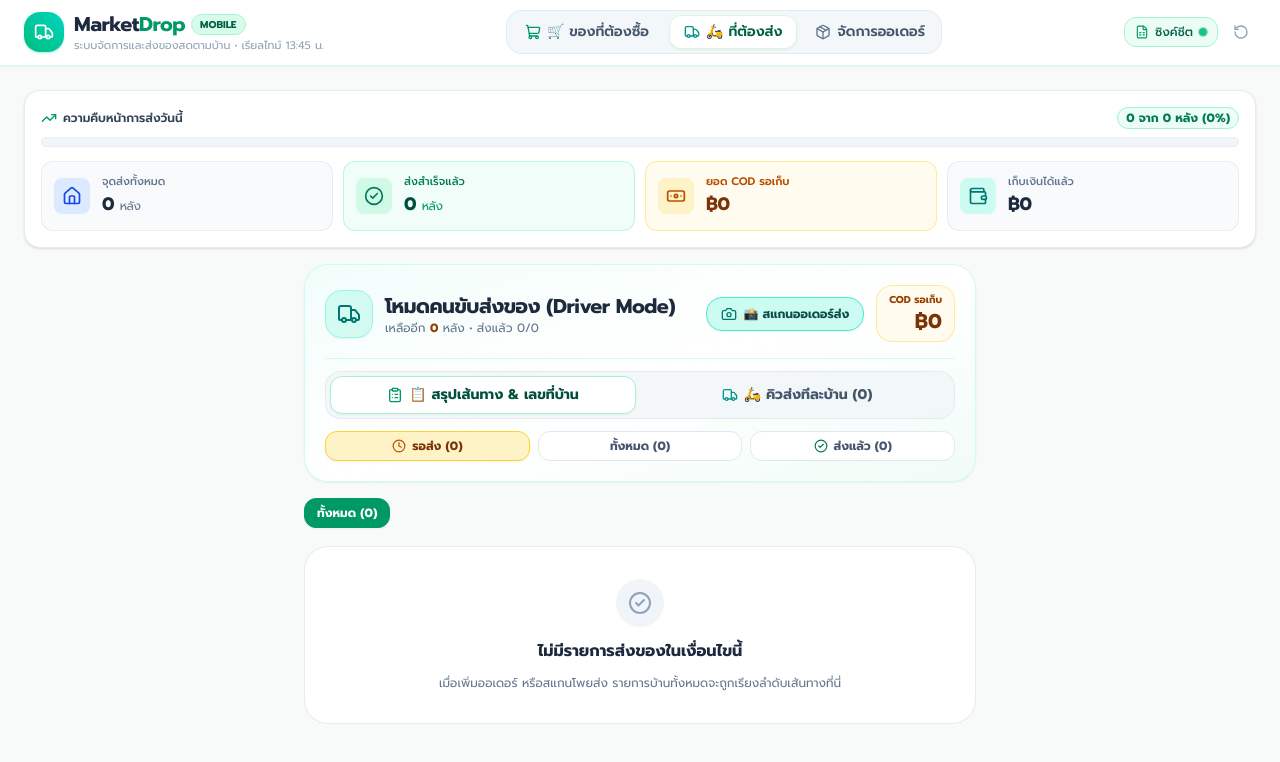
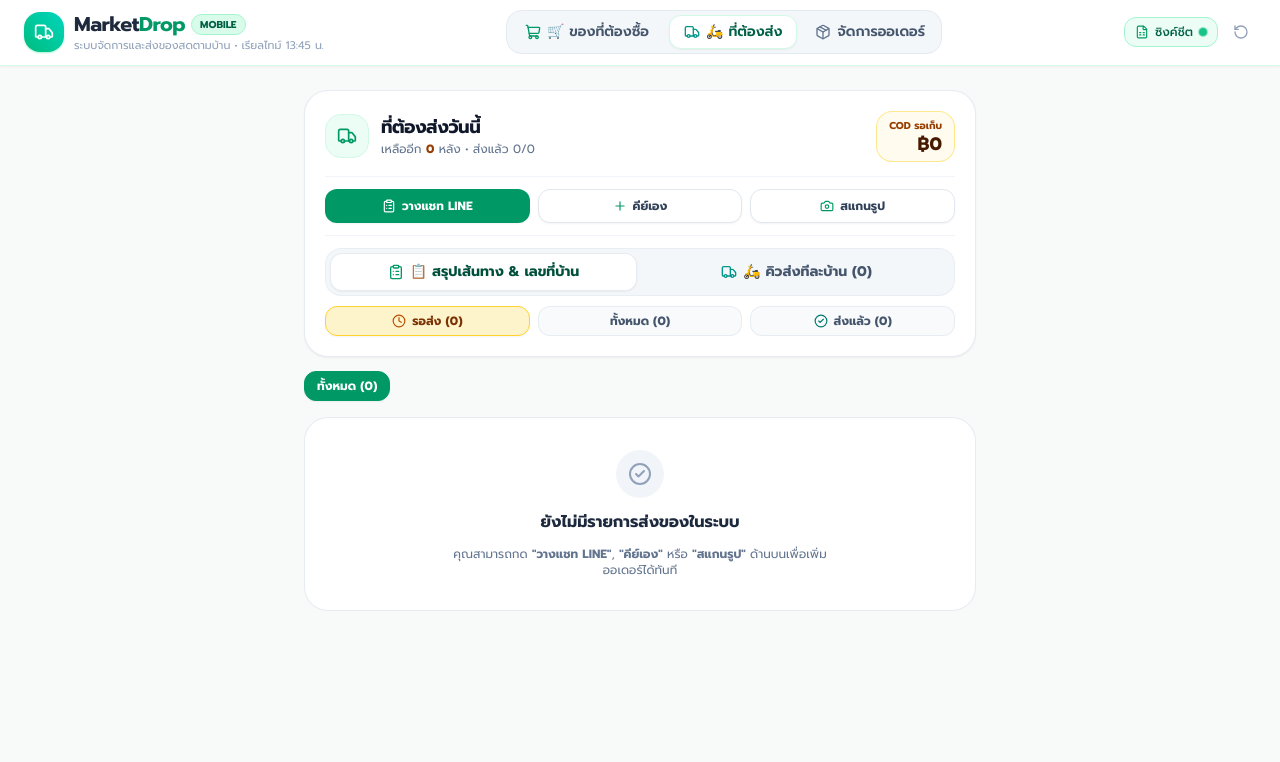
Before and after one commit to kondee-rgb/MarketDrop, a Next.js app: page / in a window 1280 px wide. Both pictures are taken after a click on the button "🛵 ที่ต้องส่ง". Shown: the top 762 px of the page. Built offline with nearby package versions, Linux system fonts and the light colour scheme.

Commit message:
feat: move RouteSummary exclusively to admin tab, add LINE paste & manual order buttons directly to delivery tab, and polish UI colors

```diff
--- a/src/app/page.tsx
+++ b/src/app/page.tsx
@@ -9,6 +9,8 @@ import { ShoppingView } from '@/components/ShoppingMode/ShoppingView';
 import { PhotoToOrderModal } from '@/components/PhotoUpload/PhotoToOrderModal';
 import { MobileBottomNav } from '@/components/MobileBottomNav';
 import { SheetsSyncModal } from '@/components/GoogleSheets/SheetsSyncModal';
+import { LinePasteModal } from '@/components/OrderManager/LinePasteModal';
+import { ManualOrderModal } from '@/components/OrderManager/ManualOrderModal';
 import {
   GoogleSheetsConfig,
   MainTabType,
@@ -48,8 +50,13 @@ export default function MarketDropApp() {
   const [sortDirection, setSortDirection] = useState<SortDirection>('ASC');
   const [sheetsConfig, setSheetsConfig] = useState<GoogleSheetsConfig>(loadSheetsConfig());
   const [syncStatus, setSyncStatus] = useState<'synced' | 'syncing' | 'offline'>('synced');
+
+  // Modals
   const [isSheetsModalOpen, setIsSheetsModalOpen] = useState(false);
   const [isPhotoModalOpen, setIsPhotoModalOpen] = useState(false);
+  const [isPasteModalOpen, setIsPasteModalOpen] = useState(false);
+  const [isManualModalOpen, setIsManualModalOpen] = useState(false);
+
   const [syncResultMsg, setSyncResultMsg] = useState<string | null>(null);
   const [isSyncing, setIsSyncing] = useState(false);
   const [isMounted, setIsMounted] = useState(false);
@@ -269,6 +276,35 @@ export default function MarketDropApp() {
     }
   };
 
+  // Add orders from Line Paste Modal
+  const handleAddOrdersFromPaste = (newOrders: Order[]) => {
+    setOrders(prev => {
+      const combined = [...prev, ...newOrders];
+      return sortOrders(combined, sortMode, sortDirection);
+    });
+    if (sheetsConfig.autoSync) {
+      performSync([...orders, ...newOrders], true);
+    }
+  };
+
+  // Save order from Manual Order Modal
+  const handleSaveOrderManual = (orderToSave: Order) => {
+    setOrders(prev => {
+      const idx = prev.findIndex(o => o.id === orderToSave.id);
+      let updated: Order[];
+      if (idx >= 0) {
+        updated = [...prev];
+        updated[idx] = orderToSave;
+      } else {
+        updated = [...prev, orderToSave];
+      }
+      return sortOrders(updated, sortMode, sortDirection);
+    });
+    if (sheetsConfig.autoSync) {
+      performSync([...orders, orderToSave], true);
+    }
+  };
+
   // Add shopping item from Photo Upload Modal
   const handleAddShoppingItemFromPhoto = (item: ShoppingItem) => {
     setManualShoppingItems(prev => [...prev, item]);
@@ -348,8 +384,8 @@ export default function MarketDropApp() {
 
       {/* Main Body */}
       <main className="flex-1 max-w-7xl w-full mx-auto p-3 sm:p-5 lg:p-6">
-        {/* Route Summary Bar (visible on Delivery and Admin tabs) */}
-        {activeTab !== 'shopping' && <RouteSummary orders={orders} />}
+        {/* Route Summary Bar: แสดงเฉพาะในแท็บจัดการ (Admin) เท่านั้น ตามที่ผู้ใช้ระบุ */}
+        {activeTab === 'admin' && <RouteSummary orders={orders} />}
 
         {/* TAB 1: ของที่ต้องซื้อ (Market Shopping List) */}
         {activeTab === 'shopping' && (
@@ -374,6 +410,8 @@ export default function MarketDropApp() {
             onConfirmDelivery={handleConfirmDelivery}
             onRevertDelivery={handleRevertDelivery}
             onOpenPhotoModal={() => setIsPhotoModalOpen(true)}
+            onOpenPasteModal={() => setIsPasteModalOpen(true)}
+            onOpenManualModal={() => setIsManualModalOpen(true)}
           />
         )}
 
@@ -403,6 +441,22 @@ export default function MarketDropApp() {
         />
       </div>
 
+      {/* LINE Paste Modal */}
+      <LinePasteModal
+        isOpen={isPasteModalOpen}
+        onClose={() => setIsPasteModalOpen(false)}
+        onAddOrders={handleAddOrdersFromPaste}
+        existingOrdersCount={orders.length}
+      />
+
+      {/* Manual Order Modal */}
+      <ManualOrderModal
+        isOpen={isManualModalOpen}
+        onClose={() => setIsManualModalOpen(false)}
+        onSaveOrder={handleSaveOrderManual}
+        existingOrdersCount={orders.length}
+      />
+
       {/* Photo to Order Modal */}
       <PhotoToOrderModal
         isOpen={isPhotoModalOpen}
--- a/src/components/DriverMode/DriverView.tsx
+++ b/src/components/DriverMode/DriverView.tsx
@@ -16,7 +16,9 @@ import {
   Home,
   ShieldCheck,
   ChevronRight,
-  Package
+  Package,
+  Plus,
+  FileText
 } from 'lucide-react';
 import { Order, PaymentMethod } from '@/types/order';
 import { DriverStopCard } from './DriverStopCard';
@@ -35,6 +37,8 @@ interface DriverViewProps {
   ) => void;
   onRevertDelivery: (orderId: string) => void;
   onOpenPhotoModal?: () => void;
+  onOpenPasteModal?: () => void;
+  onOpenManualModal?: () => void;
 }
 
 export function DriverView({
@@ -42,7 +46,9 @@ export function DriverView({
   onToggleItemCheck,
   onConfirmDelivery,
   onRevertDelivery,
-  onOpenPhotoModal
+  onOpenPhotoModal,
+  onOpenPasteModal,
+  onOpenManualModal
 }: DriverViewProps) {
   // Sub-tab: 'manifest' (สรุปเส้นทาง & เลขที่บ้าน) vs 'cards' (คิวส่งทีละบ้าน)
   const [subTab, setSubTab] = useState<'manifest' | 'cards'>('manifest');
@@ -78,8 +84,6 @@ export function DriverView({
     .filter(o => o.paymentStatus === 'COD')
     .reduce((sum, o) => sum + (o.totalAmount || 0), 0);
 
-  const totalCollected = deliveredOrders.reduce((sum, o) => sum + (o.collectedAmount || 0), 0);
-
   // Jump from Manifest to Cards view
   const handleJumpToCard = (orderId: string) => {
     setTargetCardId(orderId);
@@ -106,54 +110,81 @@ export function DriverView({
   };
 
   return (
-    <div className="space-y-4 max-w-2xl mx-auto pb-12">
-      {/* Driver Quick Status Dashboard */}
-      <div className="bg-gradient-to-br from-teal-50/90 via-white to-emerald-50/60 text-slate-800 rounded-3xl p-4 sm:p-5 shadow-xs border border-teal-100/90">
-        <div className="flex flex-wrap items-center justify-between gap-3">
+    <div className="space-y-3.5 max-w-2xl mx-auto pb-12">
+      {/* Driver Quick Status & Quick Input Header - Clean Modern Styling */}
+      <div className="bg-white text-slate-800 rounded-3xl p-4 sm:p-5 shadow-xs border border-slate-200/80">
+        <div className="flex items-center justify-between gap-3">
           <div className="flex items-center gap-3">
-            <div className="w-12 h-12 rounded-2xl bg-teal-100/80 text-teal-700 flex items-center justify-center border border-teal-200 shadow-xs">
-              <Truck className="w-6 h-6" />
+            <div className="w-11 h-11 rounded-2xl bg-emerald-50 text-emerald-700 flex items-center justify-center border border-emerald-100 flex-shrink-0">
+              <Truck className="w-5 h-5 text-emerald-600" />
             </div>
             <div>
-              <h2 className="text-lg sm:text-xl font-bold font-display tracking-tight text-slate-800">
-                โหมดคนขับส่งของ (Driver Mode)
+              <h2 className="text-base sm:text-lg font-bold font-display tracking-tight text-slate-900 leading-tight">
+                ที่ต้องส่งวันนี้
               </h2>
-              <p className="text-xs text-slate-500">
+              <p className="text-xs text-slate-500 mt-0.5">
                 เหลืออีก <strong className="text-amber-800 font-bold">{pendingOrders.length}</strong> หลัง • ส่งแล้ว {deliveredOrders.length}/{orders.length}
               </p>
             </div>
           </div>
 
-          <div className="flex items-center gap-2 sm:gap-3">
+          {/* COD Pending Box */}
+          <div className="text-right bg-amber-50/80 border border-amber-200/90 px-3 py-1.5 rounded-2xl">
+            <p className="text-[10px] text-amber-800 uppercase font-bold">COD รอเก็บ</p>
+            <p className="text-base sm:text-lg font-black text-amber-950 font-display leading-tight">
+              ฿{totalCodPending.toLocaleString()}
+            </p>
+          </div>
+        </div>
+
+        {/* Quick Actions: Direct Input on Delivery Tab (LINE Paste, Manual Key, Photo Scan) */}
+        <div className="grid grid-cols-3 gap-2 mt-3.5 pt-3 border-t border-slate-100">
+          {onOpenPasteModal && (
+            <button
+              type="button"
+              onClick={onOpenPasteModal}
+              className="flex items-center justify-center gap-1.5 py-2 px-2.5 bg-emerald-600 hover:bg-emerald-700 text-white rounded-xl font-bold text-xs shadow-xs active:scale-95 transition-all"
+              title="ก็อปข้อความจาก LINE มาวางสกัดออเดอร์ทันที"
+            >
+              <ClipboardList className="w-3.5 h-3.5" />
+              <span>วางแชท LINE</span>
+            </button>
+          )}
+
+          {onOpenManualModal && (
+            <button
+              type="button"
+              onClick={onOpenManualModal}
+              className="flex items-center justify-center gap-1.5 py-2 px-2.5 bg-white hover:bg-slate-50 text-slate-700 border border-slate-200 rounded-xl font-bold text-xs shadow-xs active:scale-95 transition-all"
+              title="พิมพ์เพิ่มบ้านเลขที่หรือลูกค้าใหม่ด้วยตัวเอง"
+            >
+              <Plus className="w-3.5 h-3.5 text-emerald-600" />
+              <span>คีย์เอง</span>
+            </button>
+          )}
+
           {onOpenPhotoModal && (
             <button
               type="button"
               onClick={onOpenPhotoModal}
-                className="flex items-center gap-1.5 px-3.5 py-2 bg-teal-100 hover:bg-teal-200 text-teal-900 rounded-2xl font-bold text-xs shadow-xs border border-teal-300 active:scale-95 transition-all"
+              className="flex items-center justify-center gap-1.5 py-2 px-2.5 bg-white hover:bg-slate-50 text-slate-700 border border-slate-200 rounded-xl font-bold text-xs shadow-xs active:scale-95 transition-all"
+              title="ถ่ายรูปโพยหรือรูปออเดอร์ให้ AI สแกน"
             >
-                <Camera className="w-4 h-4 text-teal-700" />
-                <span>📸 สแกนออเดอร์ส่ง</span>
+              <Camera className="w-3.5 h-3.5 text-emerald-600" />
+              <span>สแกนรูป</span>
             </button>
           )}
-
-            <div className="text-right bg-amber-50/80 border border-amber-200/80 px-3 py-1.5 rounded-2xl">
-              <p className="text-[10px] text-amber-800 uppercase font-bold">COD รอเก็บ</p>
-              <p className="text-lg sm:text-xl font-bold text-amber-900 font-display">
-                ฿{totalCodPending.toLocaleString()}
-              </p>
-            </div>
-          </div>
         </div>
 
         {/* Sub-tabs Selection Header */}
-        <div className="mt-4 pt-3 border-t border-teal-100/80">
-          <div className="grid grid-cols-2 gap-2 bg-slate-100/80 p-1 rounded-2xl border border-slate-200/80">
+        <div className="mt-3 pt-3 border-t border-slate-100">
+          <div className="grid grid-cols-2 gap-1.5 bg-slate-100/80 p-1 rounded-2xl border border-slate-200/60">
             <button
               type="button"
               onClick={() => setSubTab('manifest')}
               className={`py-2 px-3 rounded-xl text-xs sm:text-sm font-bold transition-all flex items-center justify-center gap-1.5 ${
                 subTab === 'manifest'
-                  ? 'bg-white text-emerald-900 shadow-xs border border-emerald-200'
+                  ? 'bg-white text-emerald-900 shadow-xs border border-slate-200/80'
                   : 'text-slate-600 hover:text-slate-900'
               }`}
             >
@@ -165,7 +196,7 @@ export function DriverView({
               onClick={() => setSubTab('cards')}
               className={`py-2 px-3 rounded-xl text-xs sm:text-sm font-bold transition-all flex items-center justify-center gap-1.5 ${
                 subTab === 'cards'
-                  ? 'bg-white text-teal-900 shadow-xs border border-teal-200'
+                  ? 'bg-white text-teal-900 shadow-xs border border-slate-200/80'
                   : 'text-slate-600 hover:text-slate-900'
               }`}
             >
@@ -176,13 +207,13 @@ export function DriverView({
         </div>
 
         {/* Filter Pills (Status: Pending, All, Delivered) */}
-        <div className="grid grid-cols-3 gap-2 mt-3">
+        <div className="grid grid-cols-3 gap-2 mt-2.5">
           <button
             onClick={() => setFilter('pending')}
-            className={`py-1.5 px-2.5 rounded-xl text-xs font-bold transition-all flex items-center justify-center gap-1.5 ${
+            className={`py-1.5 px-2 rounded-xl text-xs font-bold transition-all flex items-center justify-center gap-1.5 ${
               filter === 'pending'
-                ? 'bg-amber-100 text-amber-900 border border-amber-300 shadow-xs font-bold'
-                : 'bg-white text-slate-600 hover:bg-slate-50 border border-slate-200'
+                ? 'bg-amber-100/90 text-amber-900 border border-amber-300 shadow-xs font-bold'
+                : 'bg-slate-50 text-slate-600 hover:bg-slate-100 border border-slate-200/70'
             }`}
           >
             <Clock className="w-3.5 h-3.5 text-amber-700" />
@@ -191,10 +222,10 @@ export function DriverView({
 
           <button
             onClick={() => setFilter('all')}
-            className={`py-1.5 px-2.5 rounded-xl text-xs font-bold transition-all flex items-center justify-center gap-1.5 ${
+            className={`py-1.5 px-2 rounded-xl text-xs font-bold transition-all flex items-center justify-center gap-1.5 ${
               filter === 'all'
-                ? 'bg-teal-100 text-teal-900 border border-teal-300 shadow-xs font-bold'
-                : 'bg-white text-slate-600 hover:bg-slate-50 border border-slate-200'
+                ? 'bg-emerald-100 text-emerald-900 border border-emerald-300 shadow-xs font-bold'
+                : 'bg-slate-50 text-slate-600 hover:bg-slate-100 border border-slate-200/70'
             }`}
           >
             <span>ทั้งหมด ({orders.length})</span>
@@ -202,13 +233,13 @@ export function DriverView({
 
           <button
             onClick={() => setFilter('delivered')}
-            className={`py-1.5 px-2.5 rounded-xl text-xs font-bold transition-all flex items-center justify-center gap-1.5 ${
+            className={`py-1.5 px-2 rounded-xl text-xs font-bold transition-all flex items-center justify-center gap-1.5 ${
               filter === 'delivered'
-                ? 'bg-emerald-100 text-emerald-900 border border-emerald-300 shadow-xs font-bold'
-                : 'bg-white text-slate-600 hover:bg-slate-50 border border-slate-200'
+                ? 'bg-teal-100 text-teal-900 border border-teal-300 shadow-xs font-bold'
+                : 'bg-slate-50 text-slate-600 hover:bg-slate-100 border border-slate-200/70'
             }`}
           >
-            <CheckCircle2 className="w-3.5 h-3.5 text-emerald-700" />
+            <CheckCircle2 className="w-3.5 h-3.5 text-teal-700" />
             <span>ส่งแล้ว ({deliveredOrders.length})</span>
           </button>
         </div>
@@ -218,13 +249,13 @@ export function DriverView({
       {subTab === 'manifest' && (
         <div className="space-y-3 animate-in fade-in duration-200">
           {/* Location filter chips */}
-          <div className="flex items-center gap-1.5 overflow-x-auto pb-1.5 scrollbar-none text-xs">
+          <div className="flex items-center gap-1.5 overflow-x-auto pb-1 scrollbar-none text-xs">
             <button
               onClick={() => setSelectedLocationId('all')}
               className={`px-3 py-1.5 rounded-xl font-bold whitespace-nowrap transition-all border ${
                 selectedLocationId === 'all'
                   ? 'bg-emerald-600 text-white border-emerald-600 shadow-xs'
-                  : 'bg-white text-slate-600 border-slate-200 hover:bg-slate-50'
+                  : 'bg-white text-slate-600 border-slate-200/80 hover:bg-slate-50'
               }`}
             >
               ทั้งหมด ({filteredByStatusOrders.length})
@@ -240,7 +271,7 @@ export function DriverView({
                   className={`px-3 py-1.5 rounded-xl font-bold whitespace-nowrap transition-all border flex items-center gap-1 ${
                     isSel
                       ? 'bg-emerald-600 text-white border-emerald-600 shadow-xs'
-                      : 'bg-white text-slate-600 border-slate-200 hover:bg-slate-50'
+                      : 'bg-white text-slate-600 border-slate-200/80 hover:bg-slate-50'
                   }`}
                 >
                   <span>{loc.type === 'condo' ? '🏢' : '🏡'}</span>
@@ -256,9 +287,9 @@ export function DriverView({
               <div className="w-12 h-12 rounded-full bg-slate-100 text-slate-400 flex items-center justify-center mx-auto">
                 <CheckCircle2 className="w-6 h-6" />
               </div>
-              <h3 className="font-bold text-slate-800">ไม่มีรายการส่งของในเงื่อนไขนี้</h3>
-              <p className="text-xs text-slate-500">
-                เมื่อเพิ่มออเดอร์ หรือสแกนโพยส่ง รายการบ้านทั้งหมดจะถูกเรียงลำดับเส้นทางที่นี่
+              <h3 className="font-bold text-slate-800">ยังไม่มีรายการส่งของในระบบ</h3>
+              <p className="text-xs text-slate-500 max-w-sm mx-auto">
+                คุณสามารถกด <strong>"วางแชท LINE"</strong>, <strong>"คีย์เอง"</strong> หรือ <strong>"สแกนรูป"</strong> ด้านบนเพื่อเพิ่มออเดอร์ได้ทันที
               </p>
             </div>
           ) : (
@@ -271,10 +302,10 @@ export function DriverView({
                 return (
                   <div
                     key={order.id}
-                    className={`bg-white rounded-3xl border-2 transition-all overflow-hidden ${
+                    className={`bg-white rounded-3xl border transition-all overflow-hidden ${
                       isDelivered
-                        ? 'border-emerald-200 bg-emerald-50/20'
-                        : 'border-slate-200 shadow-xs hover:border-emerald-400'
+                        ? 'border-emerald-200 bg-emerald-50/15'
+                        : 'border-slate-200/80 shadow-xs hover:border-emerald-400'
                     }`}
                   >
                     {/* Manifest Card Header */}
@@ -399,7 +430,7 @@ export function DriverView({
                         <button
                           type="button"
                           onClick={() => handleJumpToCard(order.id)}
-                          className="w-full py-2 px-3 bg-slate-50 hover:bg-emerald-50 text-emerald-800 hover:text-emerald-900 border border-slate-200 hover:border-emerald-300 rounded-xl text-xs font-bold transition-all flex items-center justify-center gap-1"
+                          className="w-full py-2 px-3 bg-slate-50 hover:bg-emerald-50 text-emerald-800 hover:text-emerald-900 border border-slate-200/80 hover:border-emerald-300 rounded-xl text-xs font-bold transition-all flex items-center justify-center gap-1"
                         >
                           <span>🛵 เปิดการ์ดส่งของบ้านนี้ (ติ๊กของ / บันทึกส่ง)</span>
                           <ChevronRight className="w-4 h-4 text-emerald-600" />
```
Also changed, not shown: src/components/ShoppingMode/ShoppingView.tsx (+14 -14 lines). Lines whose indentation alone changed are shown as unchanged.
